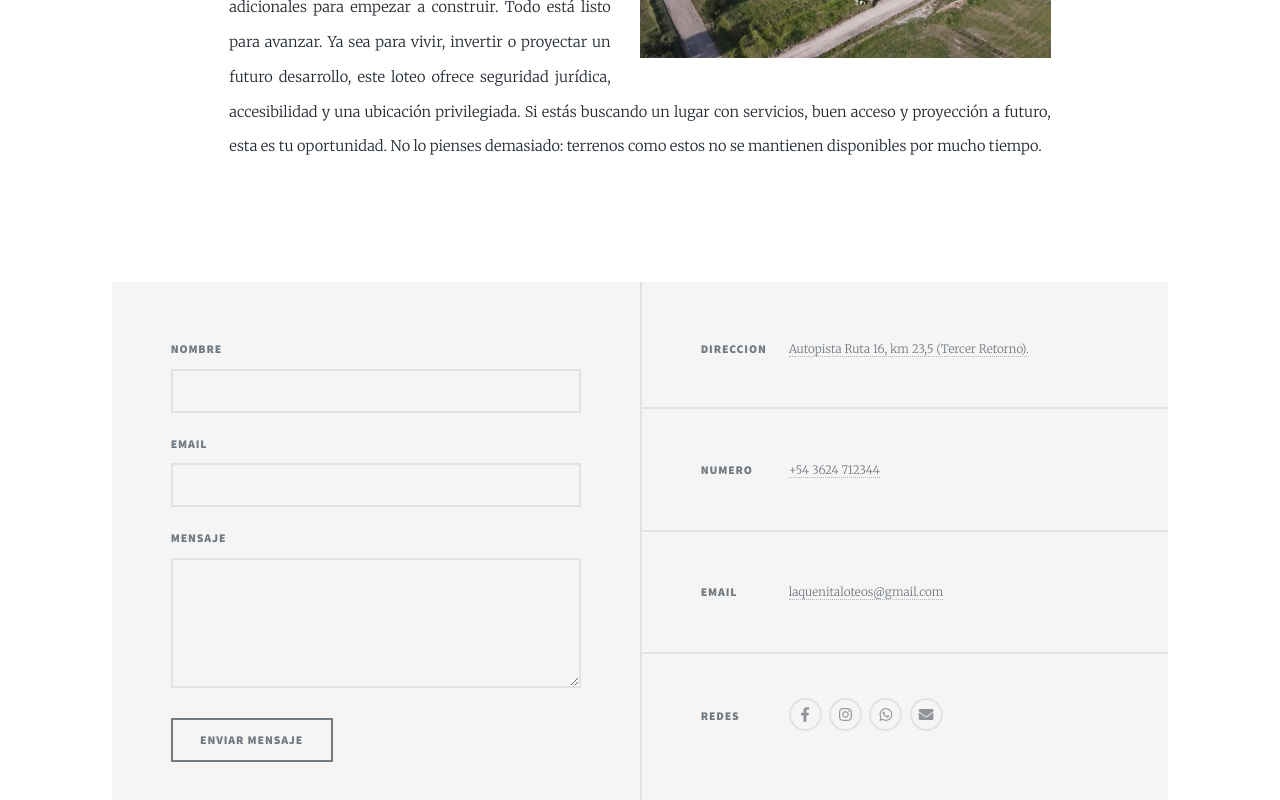
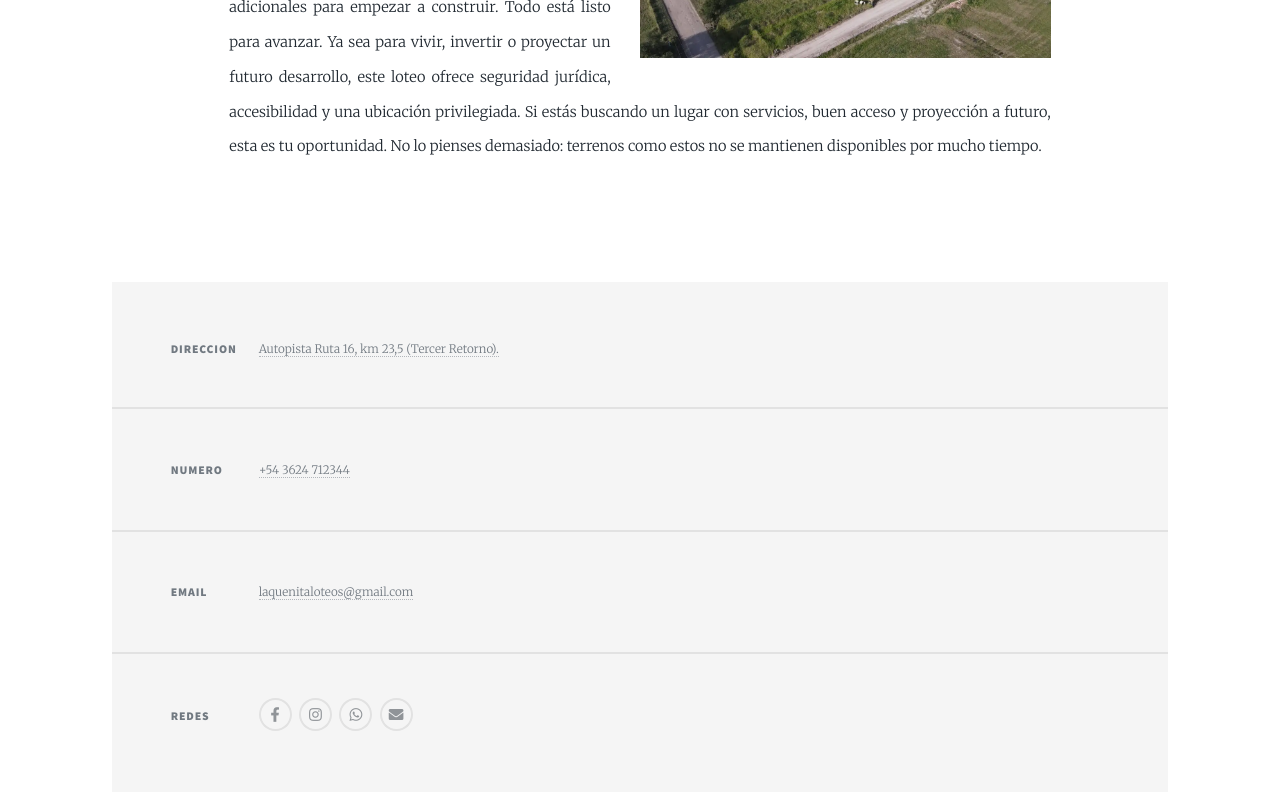
Before and after one commit to JoaGal/LaQuenita, a React (Vite) app: page / in a window 1280 px wide. Shown: the part 5001-5801 px from the top of the page. Built offline with nearby package versions, Linux system fonts and the light colour scheme.

Commit message:
delete sendMessage web

```diff
--- a/src/components/SendMessage.jsx
+++ b/src/components/SendMessage.jsx
@@ -4,7 +4,7 @@ import { Link } from "react-router-dom";
 export const SendMessage = () => {
   return (
     <footer id="footer">
-      <section>
+      {/* <section>
         <form method="POST" action="https://formspree.io/f/xvgakgwj">
           <div className="fields">
             <div className="field">
@@ -31,7 +31,7 @@ export const SendMessage = () => {
             </li>
           </ul>
         </form>
-      </section>
+      </section> */}
       <section className="split contact">
         <section className="alt">
           <h3>Direccion</h3>
```
